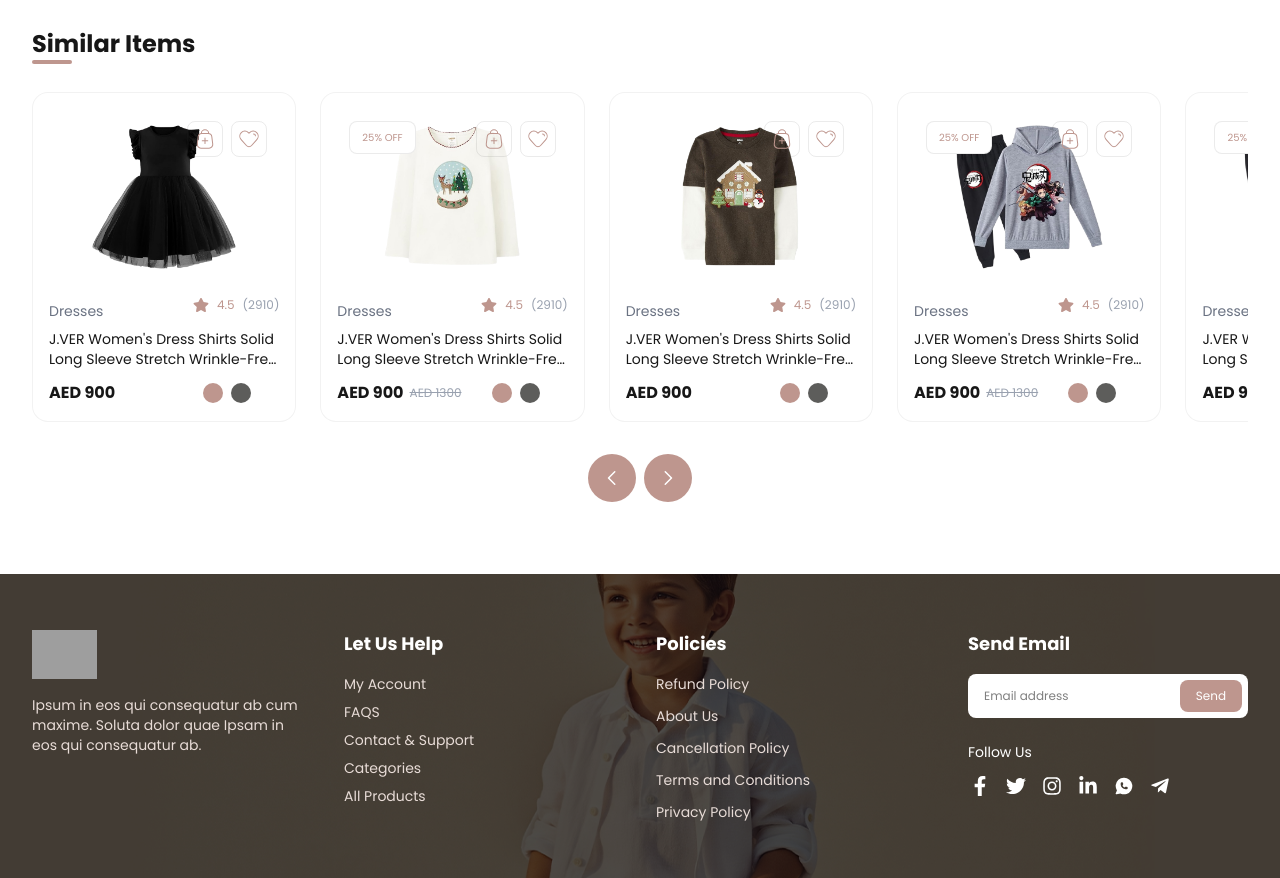
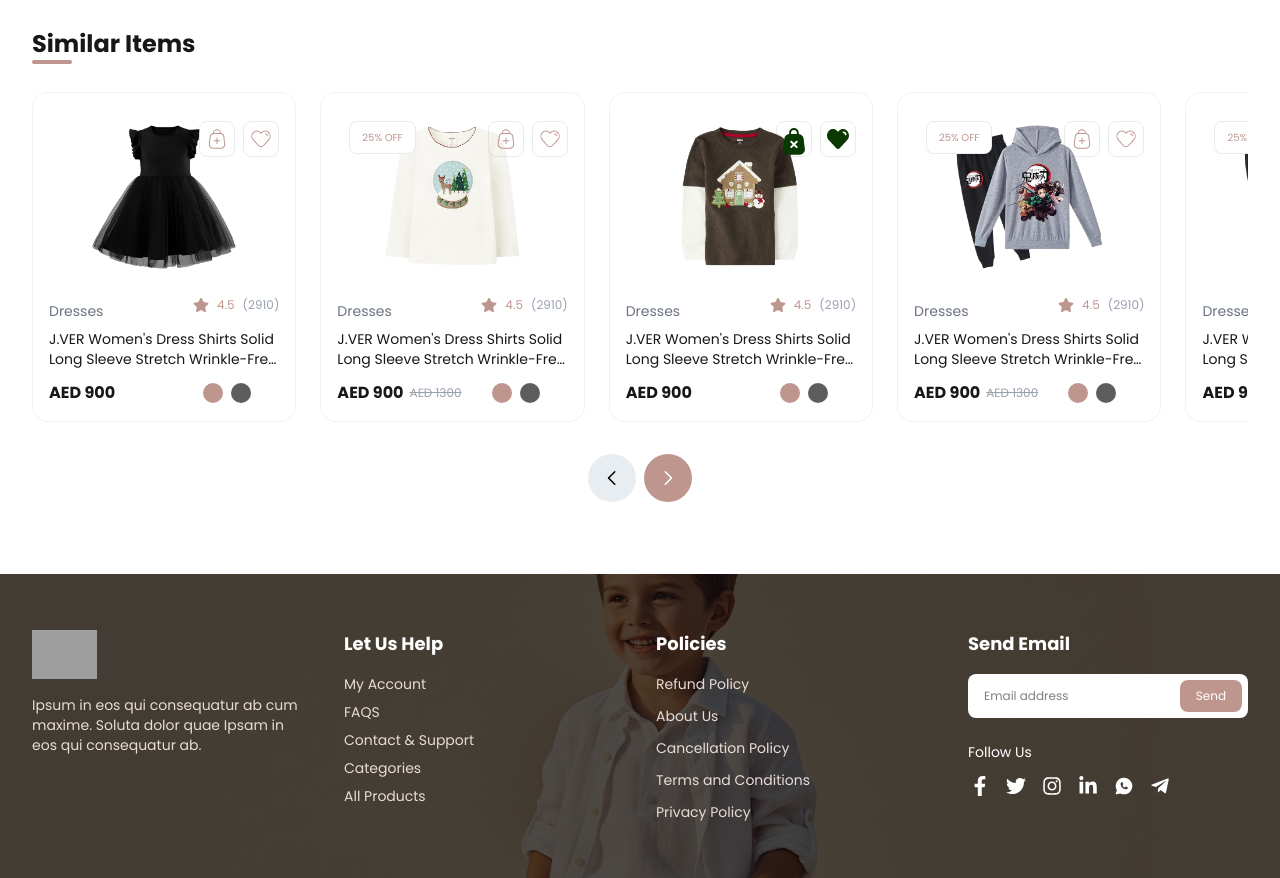
Before and after one commit to mohamedhabib102/task_auth, a Next.js app: page /product-details in a window 1280 px wide. Shown: the part 2160-3038 px from the top of the page. Built offline with nearby package versions, Linux system fonts and the light colour scheme; grey boxes are pictures that could not be loaded.

Commit message:
Update product details page UI

```diff
--- a/components/ui/Similar.tsx
+++ b/components/ui/Similar.tsx
@@ -112,9 +112,32 @@ const Similar = () => {
                                         <div className="absolute top-3 text-[#BE968E] left-3 bg-white py-2 px-3 rounded-lg text-[10px]
                                         border border-[#4040401A]">{p.badge}</div>
                                     )}
-                                    <div className="absolute top-3 right-3 flex gap-2">
+                                    <div className="absolute top-3 right-0 flex gap-2">
+                                    {p.featured ? (
+                                        <>
+                                         <button className="w-9 h-9 rounded-lg border border-[#4040401A] p-1.5">
 
-                                     <button className="w-9 h-9 rounded-lg border border-[#4040401A] p-1.5">
+                                     <Image
+                                      src="/bag-remove.svg"
+                                      alt="search icon"
+                                      width={24}
+                                      height={24}
+                                      title="icon"
+                                     />
+                                 </button>
+                                 <button className="w-9 h-9 rounded-lg border border-[#4040401A] p-1.5">
+                                      <Image
+                                       src="/Subtract.svg"
+                                       alt="search icon"
+                                       width={24}
+                                       height={24}
+                                       title="icon"
+                                      />
+                                 </button>
+                                        </>
+                                    ) : (
+                                        <>
+                                    <button className="w-9 h-9 rounded-lg border border-[#4040401A] p-1.5">
                                      <Image
                                       src="/bag-add.svg"
                                       alt="search icon"
@@ -132,6 +155,9 @@ const Similar = () => {
                                        title="icon"
                                       />
                                  </button>
+                                        </>
+                                     )}
+
                                     </div>
                                     <img src={p.img} alt={p.title} className="w-full h-44 object-contain p-4" />
                                 </div>
@@ -174,9 +200,9 @@ const Similar = () => {
 
                   <button
                     id={prevEl}
-                    className="bg-[#BE968E] w-12 h-12 rounded-full flex justify-center items-center"
+                    className="bg-[#E8EDF2] w-12 h-12 rounded-full flex justify-center items-center"
                   >
-                    <GoChevronLeft size={24} className="text-white" />
+                    <GoChevronLeft size={24} className="text-black" />
                   </button>
 
                 </div>
```
Also changed, not shown: public/Subtract.svg (added), public/bag-remove.svg (added).
